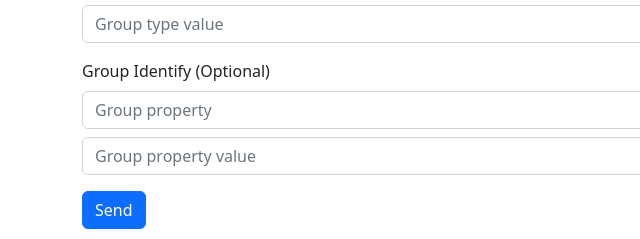
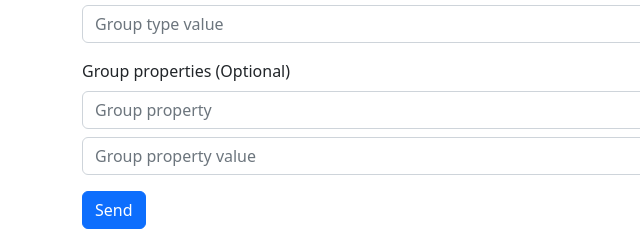
Before and after one commit to kevinpagtakhan/ampg, a plain HTML site: page index.html in a window 1280 px wide. Shown: the part 396-635 px from the top of the page, 0-640 px from the left. Drawn offline with nearby package versions, Linux system fonts and the light colour scheme.

Commit message:
fix: group identify -> group properties

```diff
--- a/index.html
+++ b/index.html
@@ -132,7 +132,7 @@
         <input onblur="persist()" class="form-control" id="group_type_value" type="text" placeholder="Group type value"></input>
       </div>
       <div class="pb-3">
-        <label class="form-label" for="group_property">Group Identify (Optional)</label>
+        <label class="form-label" for="group_property">Group properties (Optional)</label>
         <input onblur="persist()" class="form-control mb-2" id="group_property" type="text" placeholder="Group property"></input>
         <input onblur="persist()" class="form-control" id="group_property_value" type="text" placeholder="Group property value"></input>
       </div>
```
